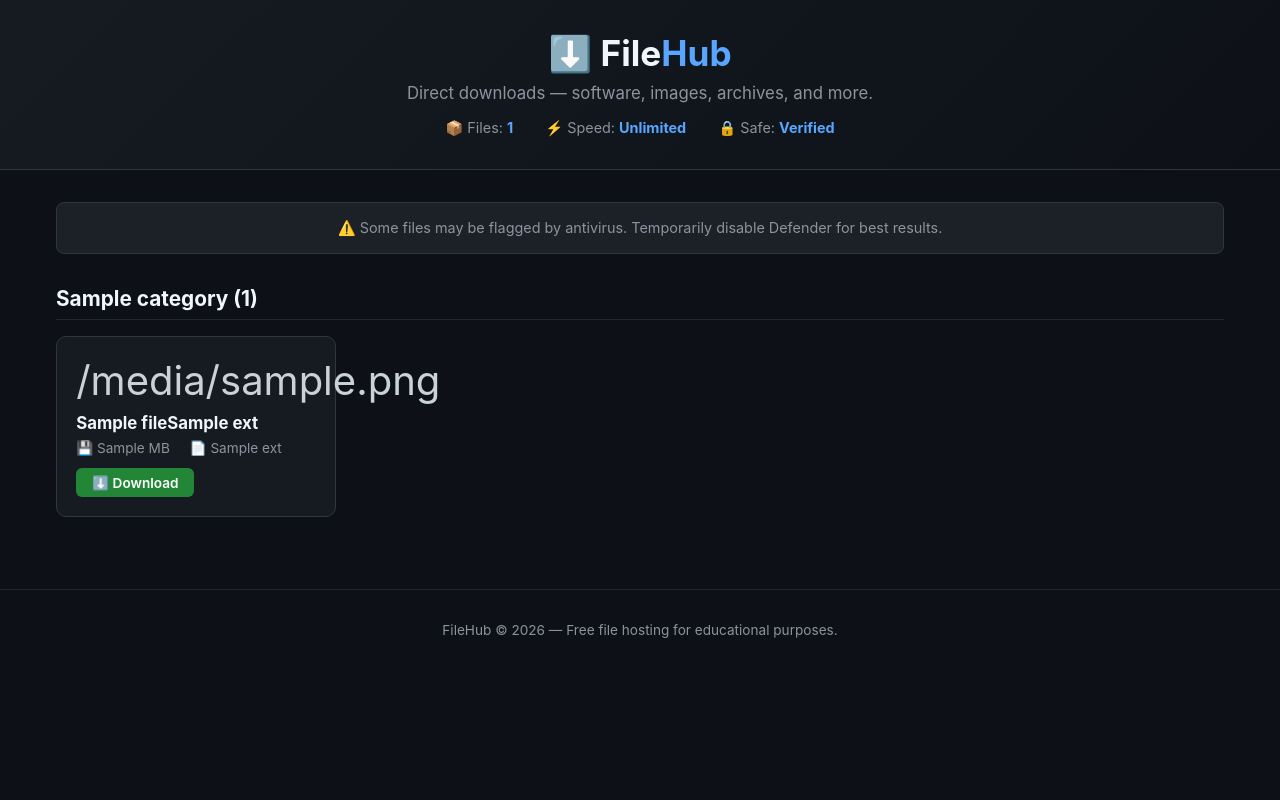
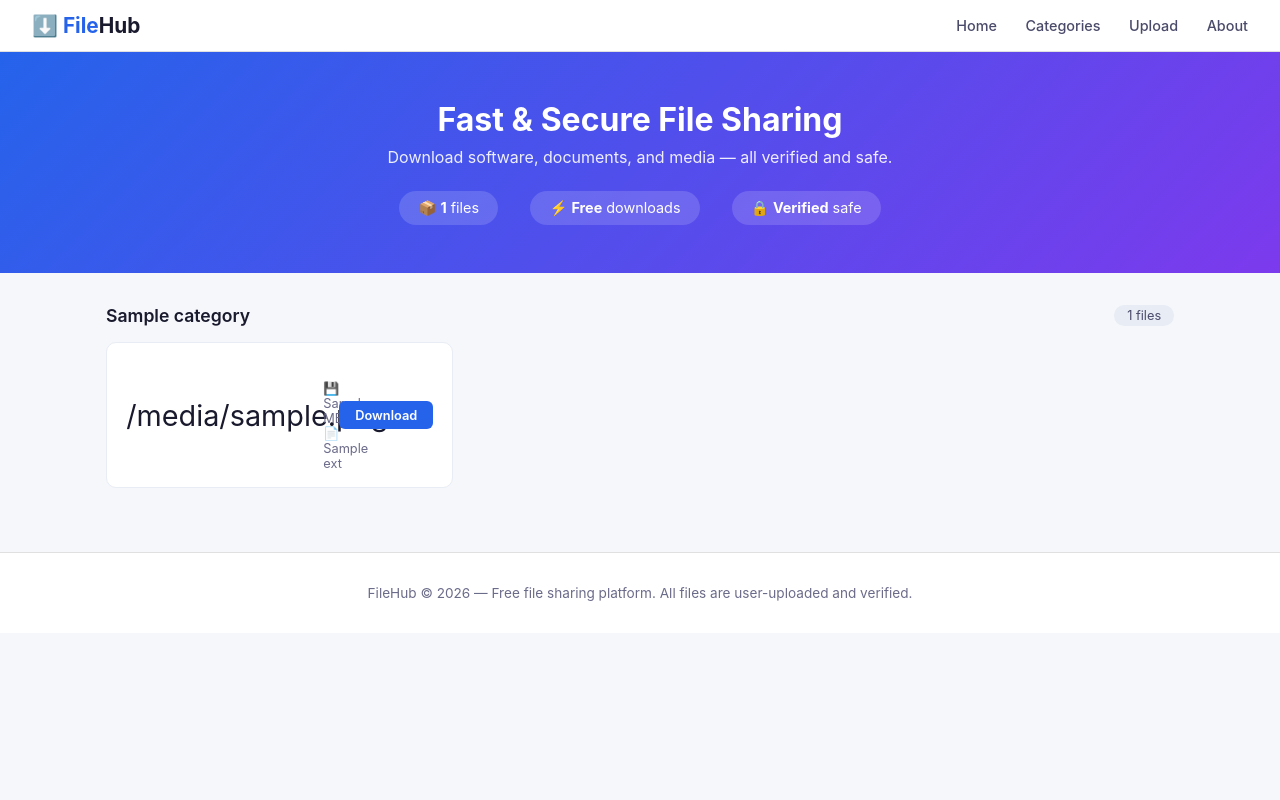
Before and after one commit to malucomaf16/downloads-website, a Flask app: template templates/index.html in a window 1280 px wide. Run offline with Flask 3, Linux system fonts and the light colour scheme; the template is opened without the code that fills it: most values are stand-ins (such as "Sample title", 1, 10 or a date in 2020).

Commit message:
Update index.html

```diff
--- a/templates/index.html
+++ b/templates/index.html
@@ -3,102 +3,215 @@
 <head>
     <meta charset="UTF-8" />
     <meta name="viewport" content="width=device-width, initial-scale=1.0" />
-    <title>FileHub — Free Downloads</title>
+    <title>FileHub — Fast & Secure File Sharing</title>
     <style>
         * { margin: 0; padding: 0; box-sizing: border-box; }
         body {
-            font-family: -apple-system, BlinkMacSystemFont, 'Segoe UI', Roboto, sans-serif;
-            background: #0d1117; color: #c9d1d9; min-height: 100vh;
+            font-family: 'Inter', -apple-system, BlinkMacSystemFont, 'Segoe UI', Roboto, sans-serif;
+            background: #f5f7fa;
+            color: #1a1a2e;
+            min-height: 100vh;
         }
-        .header {
-            background: linear-gradient(135deg, #161b22, #0d1117);
-            border-bottom: 1px solid #30363d; padding: 2rem 1rem; text-align: center;
+
+        /* TOP BAR */
+        .topbar {
+            background: #ffffff;
+            border-bottom: 1px solid #e0e0e0;
+            padding: 0.8rem 2rem;
+            display: flex;
+            align-items: center;
+            justify-content: space-between;
+            position: sticky;
+            top: 0;
+            z-index: 100;
         }
-        .header h1 { font-size: 2.2rem; color: #f0f6fc; }
-        .header h1 span { color: #58a6ff; }
-        .header p { color: #8b949e; margin-top: 0.5rem; font-size: 1.05rem; }
-        .stats { display: flex; justify-content: center; gap: 2rem; margin-top: 1rem; font-size: 0.9rem; color: #8b949e; }
-        .stats span { color: #58a6ff; font-weight: 700; }
-        .container { max-width: 1200px; margin: 0 auto; padding: 2rem 1rem; }
-        .category { margin-bottom: 2.5rem; }
-        .category h2 {
-            font-size: 1.3rem; color: #f0f6fc;
-            border-bottom: 1px solid #21262d; padding-bottom: 0.5rem; margin-bottom: 1rem;
+        .topbar .logo {
+            font-weight: 700;
+            font-size: 1.3rem;
+            color: #2563eb;
         }
-        .grid { display: grid; grid-template-columns: repeat(auto-fill, minmax(260px, 1fr)); gap: 1rem; }
+        .topbar .logo span { color: #1a1a2e; }
+        .topbar nav a {
+            color: #4a4a6a;
+            text-decoration: none;
+            margin-left: 1.5rem;
+            font-size: 0.9rem;
+            font-weight: 500;
+        }
+        .topbar nav a:hover { color: #2563eb; }
+
+        /* HERO */
+        .hero {
+            background: linear-gradient(135deg, #2563eb, #7c3aed);
+            color: white;
+            padding: 3rem 2rem;
+            text-align: center;
+        }
+        .hero h1 { font-size: 2rem; font-weight: 700; }
+        .hero p { margin-top: 0.5rem; opacity: 0.9; font-size: 1rem; }
+        .hero .stats {
+            display: flex; justify-content: center; gap: 2rem;
+            margin-top: 1.5rem; font-size: 0.9rem;
+        }
+        .hero .stats div { background: rgba(255,255,255,0.15); padding: 0.5rem 1.2rem; border-radius: 20px; }
+
+        /* CONTAINER */
+        .container { max-width: 1100px; margin: 0 auto; padding: 2rem 1rem; }
+
+        /* CATEGORY */
+        .category { margin-bottom: 2rem; }
+        .category-header {
+            display: flex; align-items: center; justify-content: space-between;
+            margin-bottom: 1rem;
+        }
+        .category-header h2 {
+            font-size: 1.1rem; font-weight: 600; color: #1a1a2e;
+        }
+        .category-header .count {
+            background: #e8ecf4; padding: 0.2rem 0.8rem;
+            border-radius: 12px; font-size: 0.8rem; color: #4a4a6a;
+        }
+
+        /* GRID */
+        .grid {
+            display: grid;
+            grid-template-columns: repeat(auto-fill, minmax(280px, 1fr));
+            gap: 0.8rem;
+        }
+
+        /* CARD */
         .card {
-            background: #161b22; border: 1px solid #30363d; border-radius: 10px;
-            padding: 1.2rem; transition: border-color 0.2s, transform 0.15s; cursor: pointer;
+            background: #ffffff;
+            border: 1px solid #e8ecf4;
+            border-radius: 10px;
+            padding: 1rem 1.2rem;
+            display: flex;
+            align-items: center;
+            gap: 1rem;
+            cursor: pointer;
+            transition: all 0.15s ease;
         }
-        .card:hover { border-color: #58a6ff; transform: translateY(-2px); }
-        .card-icon { font-size: 2.5rem; margin-bottom: 0.5rem; }
-        .card h3 { font-size: 1.05rem; color: #f0f6fc; word-break: break-word; }
-        .card .meta { color: #8b949e; font-size: 0.85rem; margin-top: 0.4rem; }
-        .card .meta span { margin-right: 1rem; }
-        .download-btn {
-            display: inline-block; margin-top: 0.8rem;
-            background: #238636; color: #fff; padding: 0.4rem 1rem;
-            border-radius: 6px; font-size: 0.85rem; font-weight: 600;
-            text-decoration: none; transition: background 0.2s;
+        .card:hover {
+            border-color: #2563eb;
+            box-shadow: 0 4px 12px rgba(37,99,235,0.1);
+            transform: translateY(-1px);
         }
-        .download-btn:hover { background: #2ea043; }
+        .card-icon {
+            font-size: 1.8rem;
+            min-width: 40px;
+            text-align: center;
+        }
+        .card-body { flex: 1; min-width: 0; }
+        .card-body .name {
+            font-weight: 600;
+            font-size: 0.95rem;
+            color: #1a1a2e;
+            white-space: nowrap; overflow: hidden; text-overflow: ellipsis;
+        }
+        .card-body .meta {
+            font-size: 0.8rem;
+            color: #6b6b8a;
+            margin-top: 0.2rem;
+        }
+        .card-body .meta span { margin-right: 0.8rem; }
+        .card-action {
+            background: #2563eb;
+            color: white;
+            border: none;
+            padding: 0.4rem 1rem;
+            border-radius: 6px;
+            font-size: 0.8rem;
+            font-weight: 600;
+            cursor: pointer;
+            text-decoration: none;
+            white-space: nowrap;
+            transition: background 0.15s;
+        }
+        .card-action:hover { background: #1d4ed8; }
+
+        /* NO FILES */
         .no-files {
-            text-align: center; padding: 3rem; color: #8b949e;
+            text-align: center; padding: 4rem 1rem;
+            color: #6b6b8a;
         }
         .no-files p { font-size: 1.1rem; }
-        .footer { text-align: center; padding: 2rem; color: #8b949e; font-size: 0.85rem; border-top: 1px solid #21262d; }
-        .alert {
-            background: #1c2128; border: 1px solid #30363d; border-radius: 8px;
-            padding: 1rem; text-align: center; margin-bottom: 2rem;
+
+        /* FOOTER */
+        .footer {
+            text-align: center; padding: 2rem;
+            color: #6b6b8a; font-size: 0.85rem;
+            border-top: 1px solid #e0e0e0;
+            background: #ffffff;
         }
-        .alert p { color: #8b949e; font-size: 0.9rem; }
+
+        /* RESPONSIVE */
+        @media (max-width: 600px) {
+            .topbar { flex-direction: column; gap: 0.5rem; }
+            .topbar nav a { margin: 0 0.5rem; }
+            .hero .stats { flex-direction: column; align-items: center; gap: 0.5rem; }
+            .card { flex-wrap: wrap; }
+            .card-action { width: 100%; text-align: center; }
+        }
     </style>
 </head>
 <body>
 
-<div class="header">
-    <h1>⬇️ File<span>Hub</span></h1>
-    <p>Direct downloads — software, images, archives, and more.</p>
+<div class="topbar">
+    <div class="logo">⬇️ File<span>Hub</span></div>
+    <nav>
+        <a href="/">Home</a>
+        <a href="#">Categories</a>
+        <a href="#">Upload</a>
+        <a href="#">About</a>
+    </nav>
+</div>
+
+<div class="hero">
+    <h1>Fast & Secure File Sharing</h1>
+    <p>Download software, documents, and media — all verified and safe.</p>
     <div class="stats">
-        <div>📦 Files: <span>{{ total_files }}</span></div>
-        <div>⚡ Speed: <span>Unlimited</span></div>
-        <div>🔒 Safe: <span>Verified</span></div>
+        <div>📦 <strong>{{ total_files }}</strong> files</div>
+        <div>⚡ <strong>Free</strong> downloads</div>
+        <div>🔒 <strong>Verified</strong> safe</div>
     </div>
 </div>
 
 <div class="container">
-    <div class="alert">
-        <p>⚠️ Some files may be flagged by antivirus. Temporarily disable Defender for best results.</p>
-    </div>
 
     {% if total_files == 0 %}
     <div class="no-files">
-        <p>📭 No files available yet. Check back soon!</p>
+        <p>📭 No files uploaded yet. Check back soon!</p>
     </div>
     {% endif %}
 
     {% for category, files in categories.items() %}
     <div class="category">
-        <h2>{{ category }} ({{ files|length }})</h2>
+        <div class="category-header">
+            <h2>{{ category }}</h2>
+            <span class="count">{{ files|length }} files</span>
+        </div>
         <div class="grid">
             {% for file in files %}
             <div class="card" onclick="location.href='/download/{{ file.filename }}'">
                 <div class="card-icon">{{ file.icon }}</div>
-                <h3>{{ file.name }}{{ file.ext }}</h3>
-                <div class="meta">
-                    <span>💾 {{ file.size_mb }} MB</span>
-                    <span>📄 {{ file.ext }}</span>
+                <div class="card-body">
+                    <div class="name">{{ file.name }}{{ file.ext }}</div>
+                    <div class="meta">
+                        <span>💾 {{ file.size_mb }} MB</span>
+                        <span>📄 {{ file.ext }}</span>
+                    </div>
                 </div>
-                <a href="/download/{{ file.filename }}" class="download-btn">⬇️ Download</a>
+                <a href="/download/{{ file.filename }}" class="card-action">Download</a>
             </div>
             {% endfor %}
         </div>
     </div>
     {% endfor %}
+
 </div>
 
 <div class="footer">
-    <p>FileHub &copy; 2026 — Free file hosting for educational purposes.</p>
+    <p>FileHub &copy; 2026 — Free file sharing platform. All files are user-uploaded and verified.</p>
 </div>
 
 <script>
```
